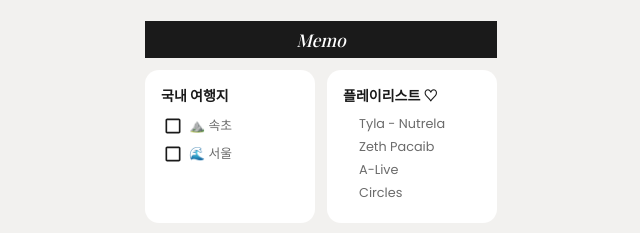
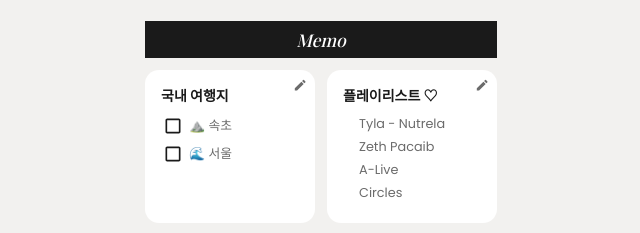
Before and after one commit to panjuru93-sudo/couple-diary, a React (Vite) app: page / in a window 1280 px wide. Shown: the part 693-926 px from the top of the page, without its empty margins (319-959 px from the left). Built offline with nearby package versions, Linux system fonts and the light colour scheme; a web font is replaced by a local one.

Commit message:
feat: 메모 카드 제목/항목 수정 기능 추가

```diff
--- a/src/components/diary/memo-board.jsx
+++ b/src/components/diary/memo-board.jsx
@@ -5,15 +5,16 @@ import Grid from '@mui/material/Grid';
 import MemoCard from '../ui/memo-card';
 
 const initialMemoItems = [
-  { title: '국내 여행지', items: ['⛰️ 속초', '🌊 서울'], hasCheckbox: true },
-  { title: '플레이리스트 ♡', items: ['Tyla - Nutrela', 'Zeth Pacaib', 'A-Live', 'Circles'] },
-  { title: '알러지', items: ['갑각류', '고양이'] },
+  { id: 'travel', title: '국내 여행지', items: ['⛰️ 속초', '🌊 서울'], hasCheckbox: true },
+  { id: 'playlist', title: '플레이리스트 ♡', items: ['Tyla - Nutrela', 'Zeth Pacaib', 'A-Live', 'Circles'] },
+  { id: 'allergy', title: '알러지', items: ['갑각류', '고양이'] },
 ];
 
 /**
  * MemoBoard 컴포넌트
  *
- * Props: 없음 (초기 memoItems를 기반으로 카드 그리드를 렌더링하며, + 버튼으로 새 메모를 추가할 수 있음)
+ * Props: 없음 (초기 memoItems를 기반으로 카드 그리드를 렌더링하며, + 버튼으로 새 메모를 추가하고
+ * 각 카드의 연필 아이콘으로 제목·항목을 수정할 수 있음)
  *
  * Example usage:
  * <MemoBoard />
@@ -26,7 +27,37 @@ function MemoBoard() {
     if (!title) {
       return;
     }
-    setMemoItems((prev) => [...prev, { title, items: [] }]);
+    setMemoItems((prev) => [...prev, { id: `memo-${Date.now()}`, title, items: [] }]);
+  };
+
+  const handleEditMemo = (id) => {
+    setMemoItems((prev) =>
+      prev.map((memo) => {
+        if (memo.id !== id) {
+          return memo;
+        }
+
+        const nextTitle = window.prompt('메모 제목을 수정해주세요', memo.title);
+        if (!nextTitle) {
+          return memo;
+        }
+
+        const nextItemsText = window.prompt(
+          '항목을 쉼표(,)로 구분해서 입력해주세요',
+          memo.items.join(', '),
+        );
+        if (nextItemsText === null) {
+          return { ...memo, title: nextTitle };
+        }
+
+        const nextItems = nextItemsText
+          .split(',')
+          .map((item) => item.trim())
+          .filter(Boolean);
+
+        return { ...memo, title: nextTitle, items: nextItems };
+      }),
+    );
   };
 
   return (
@@ -47,8 +78,13 @@ function MemoBoard() {
 
       <Grid container spacing={1.5}>
         {memoItems.map((memo) => (
-          <Grid key={memo.title} size={{ xs: 6 }}>
-            <MemoCard title={memo.title} items={memo.items} hasCheckbox={memo.hasCheckbox} />
+          <Grid key={memo.id} size={{ xs: 6 }}>
+            <MemoCard
+              title={memo.title}
+              items={memo.items}
+              hasCheckbox={memo.hasCheckbox}
+              onEdit={() => handleEditMemo(memo.id)}
+            />
           </Grid>
         ))}
         <Grid size={{ xs: 6 }}>
--- a/src/components/ui/memo-card.jsx
+++ b/src/components/ui/memo-card.jsx
@@ -4,7 +4,9 @@ import Typography from '@mui/material/Typography';
 import Box from '@mui/material/Box';
 import Checkbox from '@mui/material/Checkbox';
 import ButtonBase from '@mui/material/ButtonBase';
+import IconButton from '@mui/material/IconButton';
 import AddIcon from '@mui/icons-material/Add';
+import EditIcon from '@mui/icons-material/Edit';
 
 /**
  * MemoCard 컴포넌트
@@ -15,11 +17,12 @@ import AddIcon from '@mui/icons-material/Add';
  * @param {boolean} isAddCard - 항목 추가용 빈 카드 여부 [Optional, 기본값: false]
  * @param {boolean} hasCheckbox - 항목 앞에 체크박스 표시 여부 [Optional, 기본값: false]
  * @param {function} onAdd - isAddCard가 true일 때 클릭 시 실행할 함수 [Optional]
+ * @param {function} onEdit - 연필 아이콘 클릭 시 실행할 함수 [Optional]
  *
  * Example usage:
- * <MemoCard title="국내 여행지" items={['속초', '서울']} hasCheckbox />
+ * <MemoCard title="국내 여행지" items={['속초', '서울']} hasCheckbox onEdit={handleEdit} />
  */
-function MemoCard({ title, items = [], isAddCard = false, hasCheckbox = false, onAdd }) {
+function MemoCard({ title, items = [], isAddCard = false, hasCheckbox = false, onAdd, onEdit }) {
   const [checkedItems, setCheckedItems] = useState({});
 
   const handleToggle = (item) => {
@@ -50,15 +53,25 @@ function MemoCard({ title, items = [], isAddCard = false, hasCheckbox = false, o
     <Paper
       elevation={0}
       sx={{
+        position: 'relative',
         height: '100%',
         minHeight: 96,
         p: { xs: 1.5, md: 2 },
         bgcolor: 'background.paper',
       }}
     >
+      <IconButton
+        onClick={onEdit}
+        aria-label="메모 수정"
+        size="small"
+        sx={{ position: 'absolute', top: 4, right: 4, p: 0.5, color: 'text.secondary' }}
+      >
+        <EditIcon sx={{ fontSize: '0.9rem' }} />
+      </IconButton>
+
       <Typography
         variant="body2"
-        sx={{ fontWeight: 600, mb: 1 }}
+        sx={{ fontWeight: 600, mb: 1, pr: 2.5 }}
       >
         {title}
       </Typography>
```
